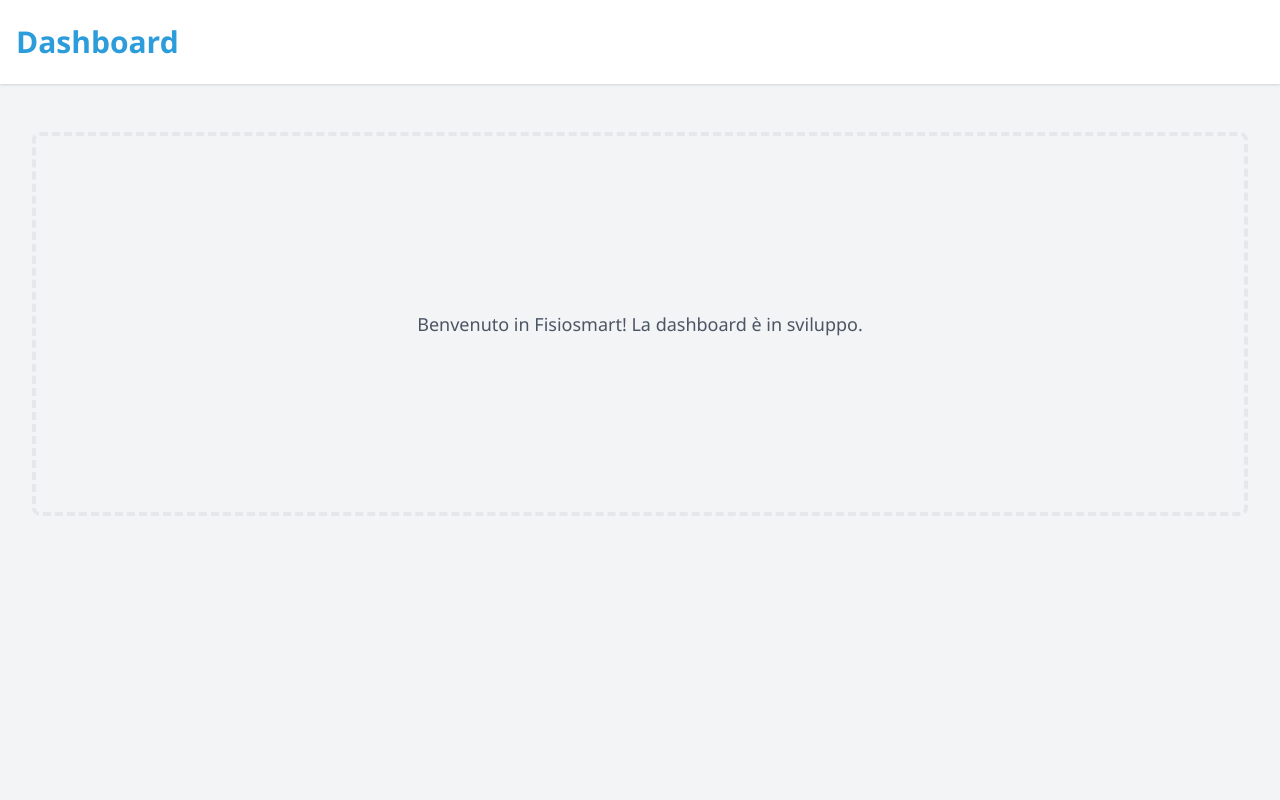
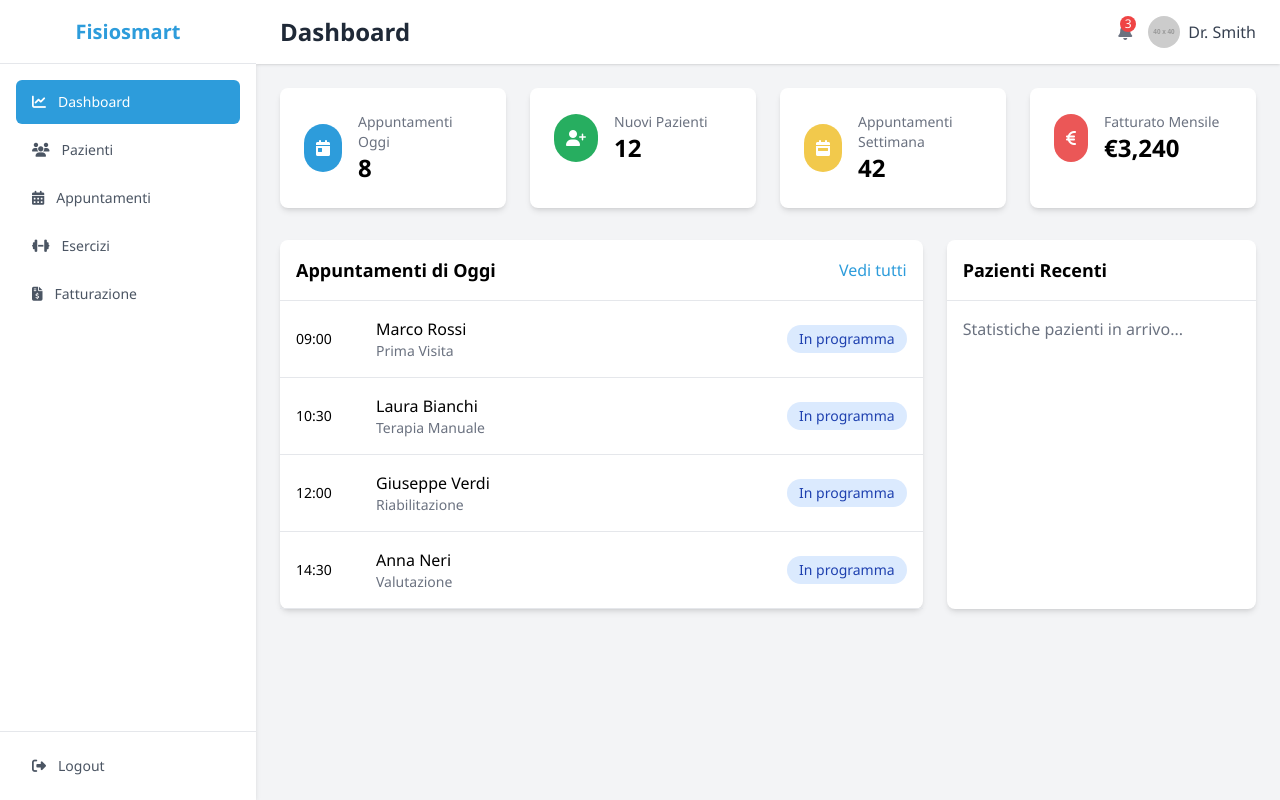
Before and after one commit to ekard1989/fisiosmart-frontend, a React (Create React App) app: page /dashboard in a window 1280 px wide. Built offline with nearby package versions, Linux system fonts and the light colour scheme.

Commit message:
Implementa layout base e pagina dashboard

```diff
--- a/package.json
+++ b/package.json
@@ -3,6 +3,7 @@
   "version": "0.1.0",
   "private": true,
   "dependencies": {
+    "@fortawesome/fontawesome-free": "^6.7.2",
     "@supabase/supabase-js": "^2.49.4",
     "@testing-library/dom": "^10.4.0",
     "@testing-library/jest-dom": "^6.6.3",
--- a/src/App.js
+++ b/src/App.js
@@ -2,6 +2,12 @@
 import { BrowserRouter, Routes, Route, Navigate } from 'react-router-dom';
 import Dashboard from './pages/Dashboard';
 import Login from './pages/Login';
+
+// Pagine temporanee per le altre sezioni
+const PatientsPage = () => <div>Pagina pazienti in costruzione</div>;
+const AppointmentsPage = () => <div>Pagina appuntamenti in costruzione</div>;
+const ExercisesPage = () => <div>Pagina esercizi in costruzione</div>;
+const BillingPage = () => <div>Pagina fatturazione in costruzione</div>;
 
 function App() {
   return (
@@ -9,6 +15,10 @@
       <Routes>
         <Route path="/login" element={<Login />} />
         <Route path="/dashboard" element={<Dashboard />} />
+        <Route path="/patients" element={<PatientsPage />} />
+        <Route path="/appointments" element={<AppointmentsPage />} />
+        <Route path="/exercises" element={<ExercisesPage />} />
+        <Route path="/billing" element={<BillingPage />} />
         <Route path="/" element={<Navigate to="/dashboard" />} />
       </Routes>
     </BrowserRouter>
--- /dev/null
+++ b/src/components/layout/Header.jsx
@@ -0,0 +1,33 @@
+import React from 'react';
+
+const Header = ({ title }) => {
+  return (
+    <header className="bg-white shadow">
+      <div className="flex justify-between items-center px-6 py-4">
+        <h1 className="text-2xl font-bold text-gray-800">{title}</h1>
+        <div className="flex items-center">
+          <div className="relative mr-4">
+            <button className="text-gray-500 hover:text-gray-700">
+              <i className="fas fa-bell"></i>
+              <span className="absolute -top-1 -right-1 bg-red-500 text-white rounded-full w-4 h-4 text-xs flex items-center justify-center">
+                3
+              </span>
+            </button>
+          </div>
+          <div className="relative">
+            <button className="flex items-center text-gray-700 hover:text-gray-900">
+              <img
+                src="https://via.placeholder.com/40"
+                alt="User"
+                className="w-8 h-8 rounded-full mr-2"
+              />
+              <span className="font-medium">Dr. Smith</span>
+            </button>
+          </div>
+        </div>
+      </div>
+    </header>
+  );
+};
+
+export default Header;
--- /dev/null
+++ b/src/components/layout/MainLayout.jsx
@@ -0,0 +1,19 @@
+import React from 'react';
+import Sidebar from './Sidebar';
+import Header from './Header';
+
+const MainLayout = ({ children, title }) => {
+  return (
+    <div className="flex h-screen bg-gray-100">
+      <Sidebar />
+      <div className="flex-1 flex flex-col overflow-hidden">
+        <Header title={title} />
+        <main className="flex-1 overflow-y-auto p-6">
+          {children}
+        </main>
+      </div>
+    </div>
+  );
+};
+
+export default MainLayout;
--- /dev/null
+++ b/src/components/layout/Sidebar.jsx
@@ -0,0 +1,71 @@
+import React from 'react';
+import { Link, useLocation } from 'react-router-dom';
+
+const NavItem = ({ to, icon, children }) => {
+  const location = useLocation();
+  const isActive = location.pathname === to;
+
+  return (
+    <Link
+      to={to}
+      className={`flex items-center px-4 py-3 text-sm font-medium rounded-md transition-colors ${
+        isActive
+          ? 'bg-primary text-white'
+          : 'text-gray-600 hover:bg-gray-100'
+      }`}
+    >
+      <span className="mr-3">{icon}</span>
+      {children}
+    </Link>
+  );
+};
+
+const Sidebar = () => {
+  return (
+    <div className="w-64 bg-white h-full shadow-md flex flex-col">
+      <div className="flex items-center justify-center h-16 border-b">
+        <h1 className="text-xl font-bold text-primary">Fisiosmart</h1>
+      </div>
+      <div className="flex-1 overflow-y-auto p-4 space-y-1">
+        <NavItem
+          to="/dashboard"
+          icon={<i className="fas fa-chart-line"></i>}
+        >
+          Dashboard
+        </NavItem>
+        <NavItem
+          to="/patients"
+          icon={<i className="fas fa-users"></i>}
+        >
+          Pazienti
+        </NavItem>
+        <NavItem
+          to="/appointments"
+          icon={<i className="fas fa-calendar-alt"></i>}
+        >
+          Appuntamenti
+        </NavItem>
+        <NavItem
+          to="/exercises"
+          icon={<i className="fas fa-dumbbell"></i>}
+        >
+          Esercizi
+        </NavItem>
+        <NavItem
+          to="/billing"
+          icon={<i className="fas fa-file-invoice-dollar"></i>}
+        >
+          Fatturazione
+        </NavItem>
+      </div>
+      <div className="p-4 border-t">
+        <button className="w-full text-left px-4 py-2 text-sm text-gray-600 hover:bg-gray-100 rounded-md">
+          <i className="fas fa-sign-out-alt mr-3"></i>
+          Logout
+        </button>
+      </div>
+    </div>
+  );
+};
+
+export default Sidebar;
--- a/src/index.js
+++ b/src/index.js
@@ -2,7 +2,7 @@
 import ReactDOM from 'react-dom/client';
 import './index.css';
 import App from './App';
-import reportWebVitals from './reportWebVitals';
+import '@fortawesome/fontawesome-free/css/all.min.css';
 
 const root = ReactDOM.createRoot(document.getElementById('root'));
 root.render(
@@ -10,8 +10,3 @@
     <App />
   </React.StrictMode>
 );
-
-// If you want to start measuring performance in your app, pass a function
-// to log results (for example: reportWebVitals(console.log))
-// or send to an analytics endpoint. Learn more: https://bit.ly/CRA-vitals
-reportWebVitals();
--- a/src/pages/Dashboard.jsx
+++ b/src/pages/Dashboard.jsx
@@ -1,23 +1,88 @@
 import React from 'react';
+import MainLayout from '../components/layout/MainLayout';
+
+const StatCard = ({ title, value, icon, color }) => (
+  <div className="bg-white rounded-lg shadow-md p-6">
+    <div className="flex items-center">
+      <div className={`rounded-full p-3 ${color}`}>
+        <i className={`fas ${icon} text-white`}></i>
+      </div>
+      <div className="ml-4">
+        <h3 className="text-sm font-medium text-gray-500">{title}</h3>
+        <p className="text-2xl font-semibold">{value}</p>
+      </div>
+    </div>
+  </div>
+);
+
+const AppointmentItem = ({ time, patient, type, status }) => (
+  <div className="flex items-center p-4 border-b hover:bg-gray-50">
+    <div className="w-20 text-sm font-medium">{time}</div>
+    <div className="flex-1">
+      <h4 className="font-medium">{patient}</h4>
+      <p className="text-sm text-gray-500">{type}</p>
+    </div>
+    <div className={`text-sm rounded-full px-3 py-1 ${
+      status === 'scheduled'
+        ? 'bg-blue-100 text-blue-800'
+        : status === 'completed'
+          ? 'bg-green-100 text-green-800'
+          : 'bg-red-100 text-red-800'
+    }`}>
+      {status === 'scheduled' ? 'In programma' : status === 'completed' ? 'Completato' : 'Annullato'}
+    </div>
+  </div>
+);
 
 const Dashboard = () => {
+  // Questi dati sarebbero normalmente recuperati dal backend
+  const stats = [
+    { title: 'Appuntamenti Oggi', value: '8', icon: 'fa-calendar-day', color: 'bg-primary' },
+    { title: 'Nuovi Pazienti', value: '12', icon: 'fa-user-plus', color: 'bg-secondary' },
+    { title: 'Appuntamenti Settimana', value: '42', icon: 'fa-calendar-week', color: 'bg-warning' },
+    { title: 'Fatturato Mensile', value: '€3,240', icon: 'fa-euro-sign', color: 'bg-danger' },
+  ];
+
+  const appointments = [
+    { time: '09:00', patient: 'Marco Rossi', type: 'Prima Visita', status: 'scheduled' },
+    { time: '10:30', patient: 'Laura Bianchi', type: 'Terapia Manuale', status: 'scheduled' },
+    { time: '12:00', patient: 'Giuseppe Verdi', type: 'Riabilitazione', status: 'scheduled' },
+    { time: '14:30', patient: 'Anna Neri', type: 'Valutazione', status: 'scheduled' },
+  ];
+
   return (
-    <div className="min-h-screen bg-gray-100">
-      <header className="bg-white shadow">
-        <div className="max-w-7xl mx-auto py-6 px-4">
-          <h1 className="text-3xl font-bold text-primary">Dashboard</h1>
-        </div>
-      </header>
-      <main>
-        <div className="max-w-7xl mx-auto py-6 sm:px-6 lg:px-8">
-          <div className="px-4 py-6 sm:px-0">
-            <div className="border-4 border-dashed border-gray-200 rounded-lg h-96 p-4 flex items-center justify-center">
-              <p className="text-lg text-gray-600">Benvenuto in Fisiosmart! La dashboard è in sviluppo.</p>
-            </div>
+    <MainLayout title="Dashboard">
+      <div className="grid grid-cols-1 md:grid-cols-2 lg:grid-cols-4 gap-6 mb-8">
+        {stats.map((stat, index) => (
+          <StatCard key={index} {...stat} />
+        ))}
+      </div>
+
+      <div className="grid grid-cols-1 lg:grid-cols-3 gap-6">
+        <div className="lg:col-span-2 bg-white rounded-lg shadow-md">
+          <div className="p-4 border-b flex justify-between items-center">
+            <h2 className="text-lg font-semibold">Appuntamenti di Oggi</h2>
+            <button className="text-primary hover:text-primary-dark">
+              Vedi tutti
+            </button>
+          </div>
+          <div>
+            {appointments.map((appointment, index) => (
+              <AppointmentItem key={index} {...appointment} />
+            ))}
           </div>
         </div>
-      </main>
-    </div>
+
+        <div className="bg-white rounded-lg shadow-md">
+          <div className="p-4 border-b">
+            <h2 className="text-lg font-semibold">Pazienti Recenti</h2>
+          </div>
+          <div className="p-4">
+            <p className="text-gray-500">Statistiche pazienti in arrivo...</p>
+          </div>
+        </div>
+      </div>
+    </MainLayout>
   );
 };
 
```
Also changed, not shown: src/components/ui/Button.jsx (added), src/components/ui/Card.jsx (added), src/components/ui/Input.jsx (added), 1 other file (tests, documents, lock files or other folders).
